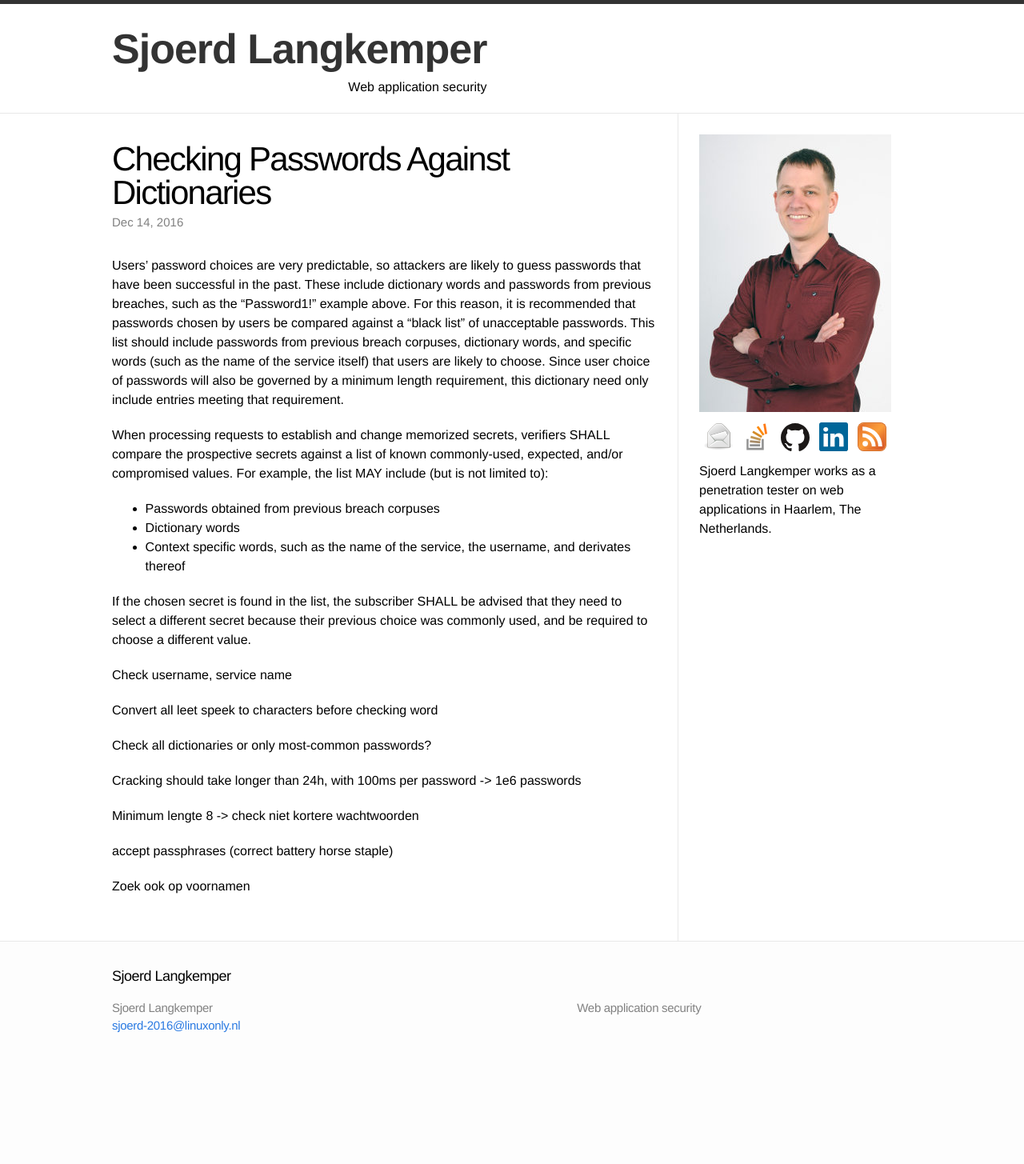
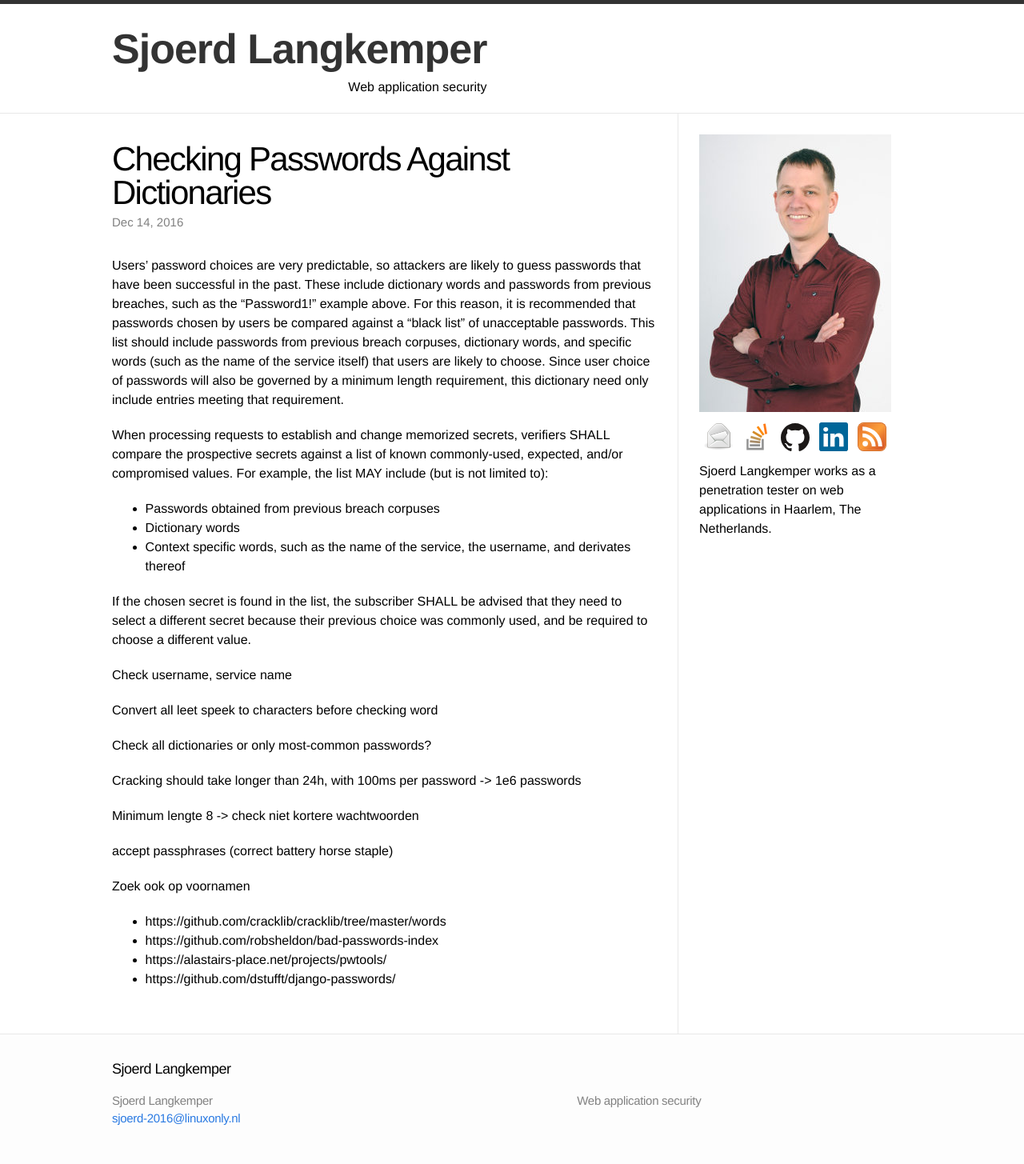
Before and after one commit to Sjord/Sjord.github.io, a Jekyll site: the page built from _posts/2016-12-14-checking-passwords-against-dictionaries.md, in a window 1280 px wide. Shown: the whole page at 80% size. Built offline with Jekyll 4.4.1, drawn with Linux system fonts in a browser that asks for light colours; our own code applies the rules of GitHub Pages for plain Markdown files; before the commit the page ends 1339 px from its top, so only the background shows below that; some of the changed lines change nothing that is shown.

Commit message:
Add some URLs

```diff
--- a/_posts/2016-12-14-checking-passwords-against-dictionaries.md
+++ b/_posts/2016-12-14-checking-passwords-against-dictionaries.md
@@ -24,3 +24,8 @@
 accept passphrases (correct battery horse staple)
 
 Zoek ook op voornamen
+
+* https://github.com/cracklib/cracklib/tree/master/words
+* https://github.com/robsheldon/bad-passwords-index
+* https://alastairs-place.net/projects/pwtools/
+* https://github.com/dstufft/django-passwords/
```
